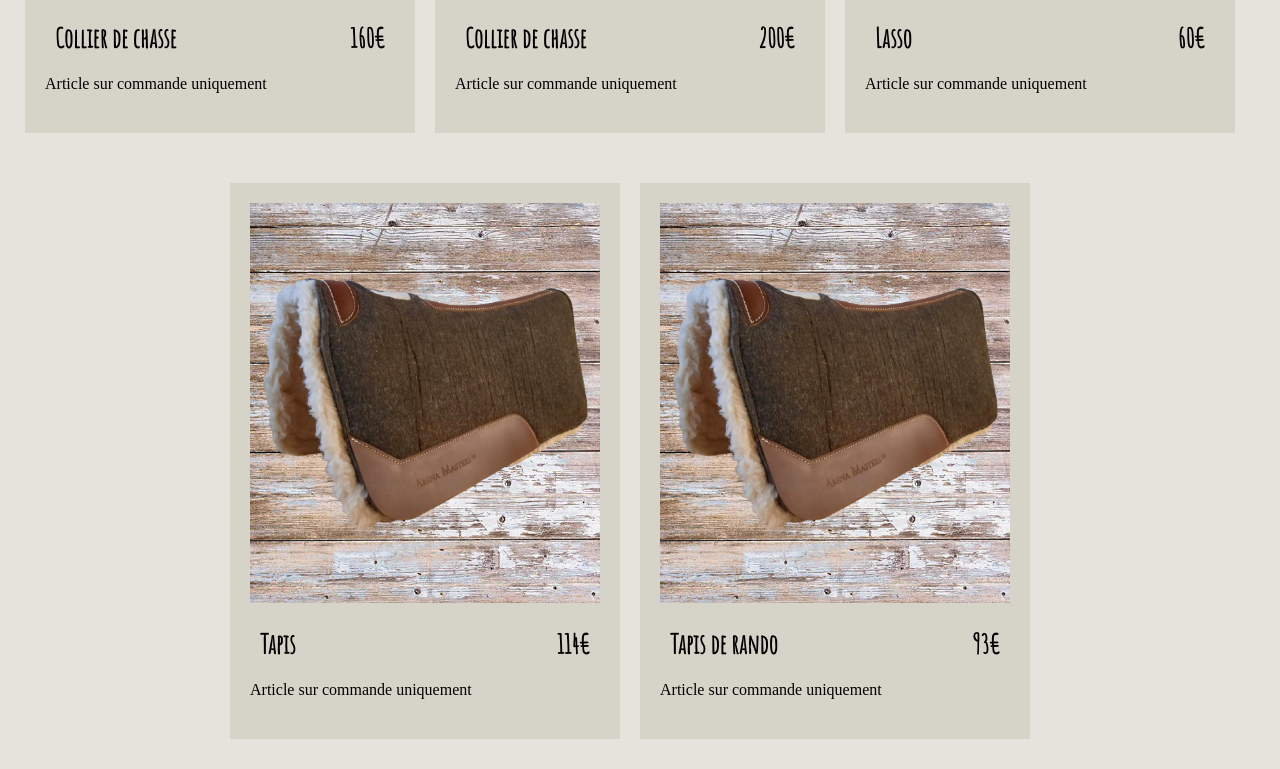
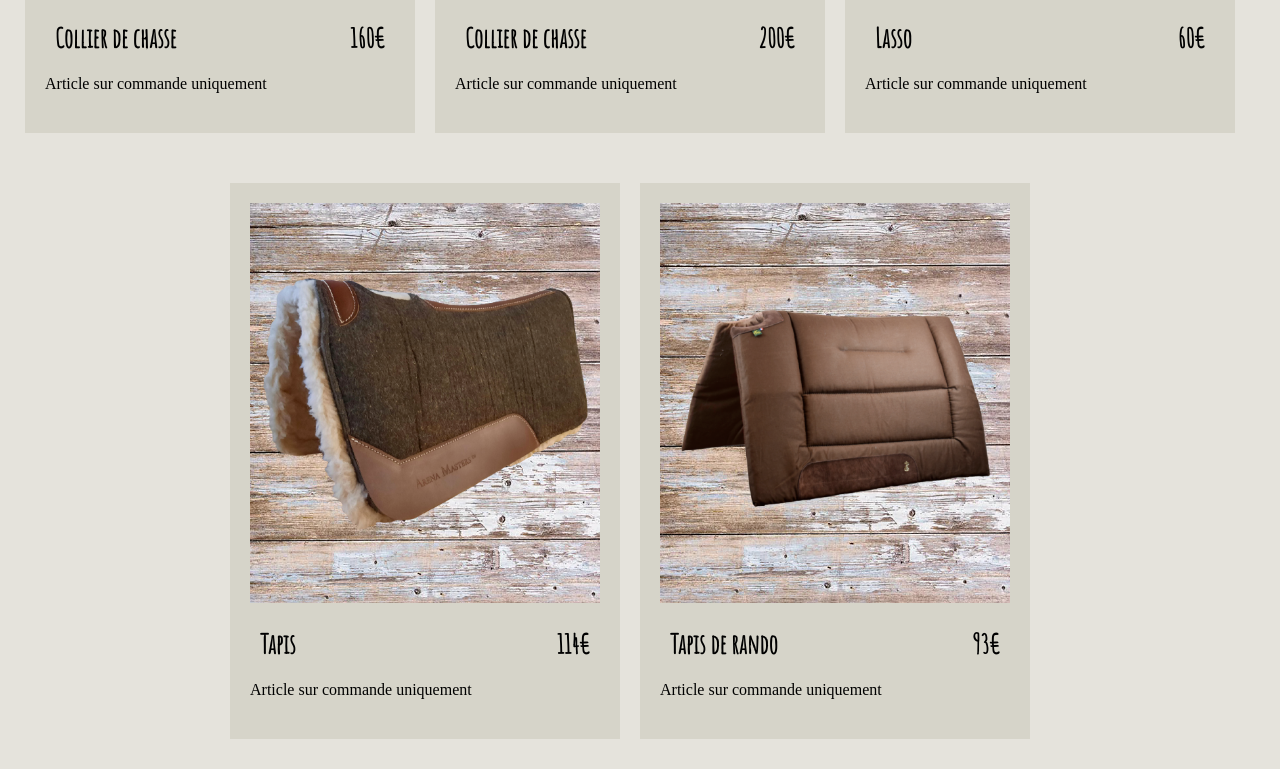
Before and after one commit to lliissaaR/Projets, a plain HTML site: page Accessoires_equestres.html in a window 1280 px wide. Shown: the part 703-1472 px from the top of the page. Drawn offline with Linux system fonts and the light colour scheme.

Commit message:
article en doublon

```diff
--- a/Accessoires_equestres.html
+++ b/Accessoires_equestres.html
@@ -89,7 +89,7 @@
 
 
             <div class="card">
-                <img src="./images/tapis1 2.png" alt="tapis de rando">
+                <img src="./images/tapis_rando 2.png" alt="tapis de rando">
                 <div class="card-header">
                     <h4 class="card-title"> Tapis de rando </h4>
                     <h4 class="card-price"> 93€ </h4>
```
